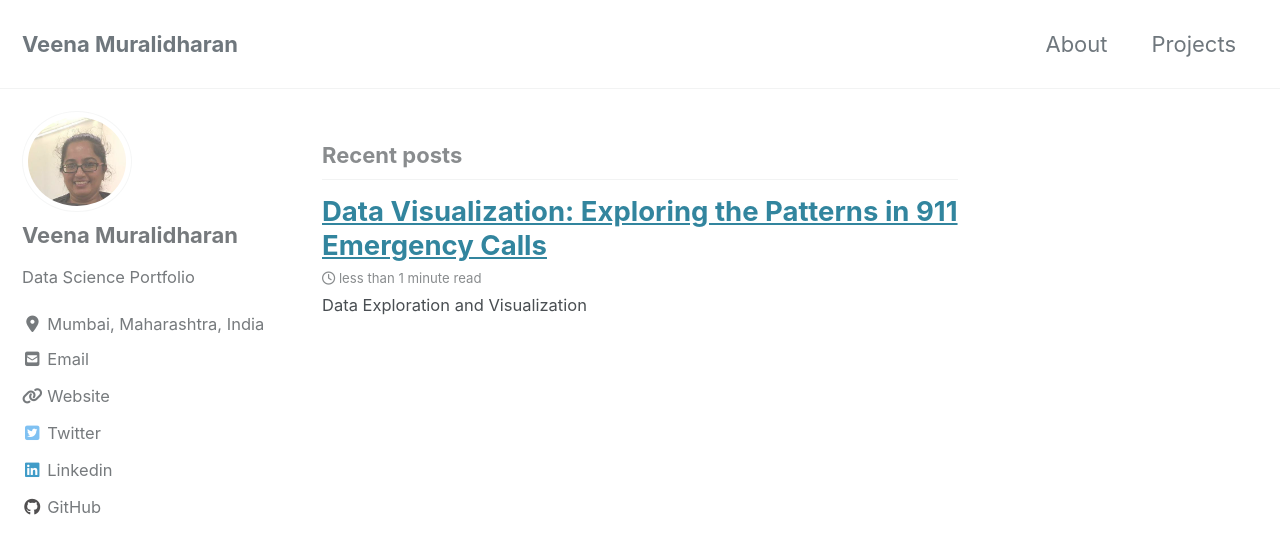
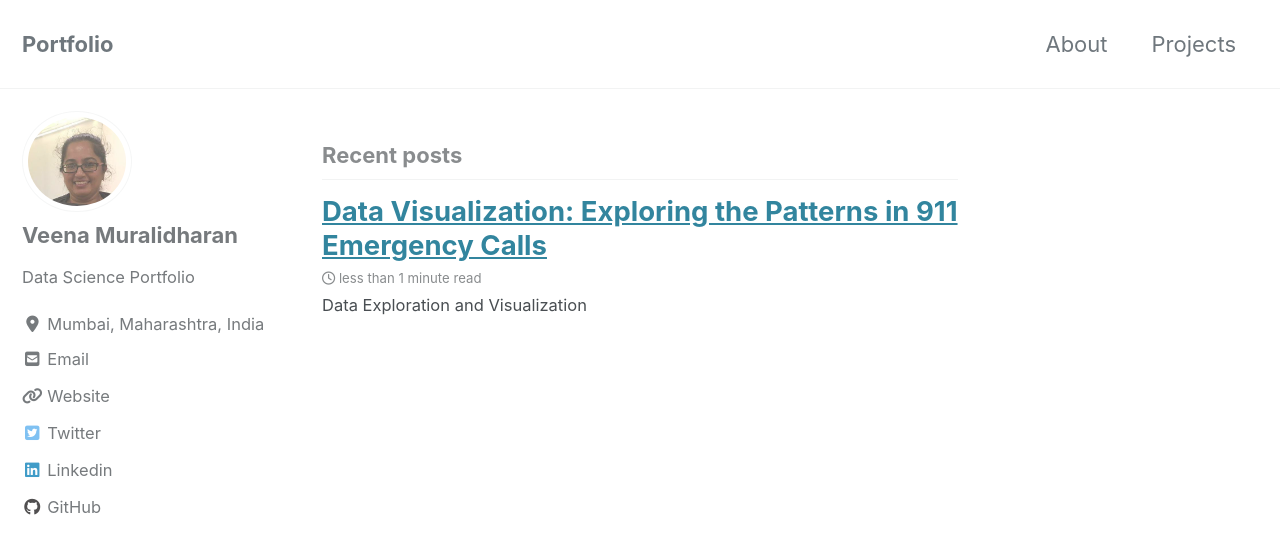
Before and after one commit to veena1486/veena1486.github.io, a Jekyll site: the page built from index.html, in a window 1280 px wide and 900 px high. Shown: the top 554 px of the window. Built offline with Jekyll 4.4.1, drawn with Linux system fonts in a browser that asks for light colours; cached includes are drawn as plain includes; nearby versions of some CDN libraries; the list of posts is cut into pages by our own code.

Commit message:
Update _config.yml

```diff
--- a/_config.yml
+++ b/_config.yml
@@ -16,11 +16,11 @@
 
 # Site Settings
 locale                   : "en-US"
-title                    : "Veena Muralidharan"
+title                    : "Portfolio"
 title_separator          : "-"
 subtitle                 : # site tagline that appears below site title in masthead
 name                     : "Veena Muralidharan"
-description              : "Data Science Portfolio"
+description              : "GIS Expert & Data Science Aspirant"
 url                      : # the base hostname & protocol for your site e.g. "https://mmistakes.github.io"
 baseurl                  : # the subpath of your site, e.g. "/blog"
 repository               : # GitHub username/repo-name e.g. "mmistakes/minimal-mistakes"
```
